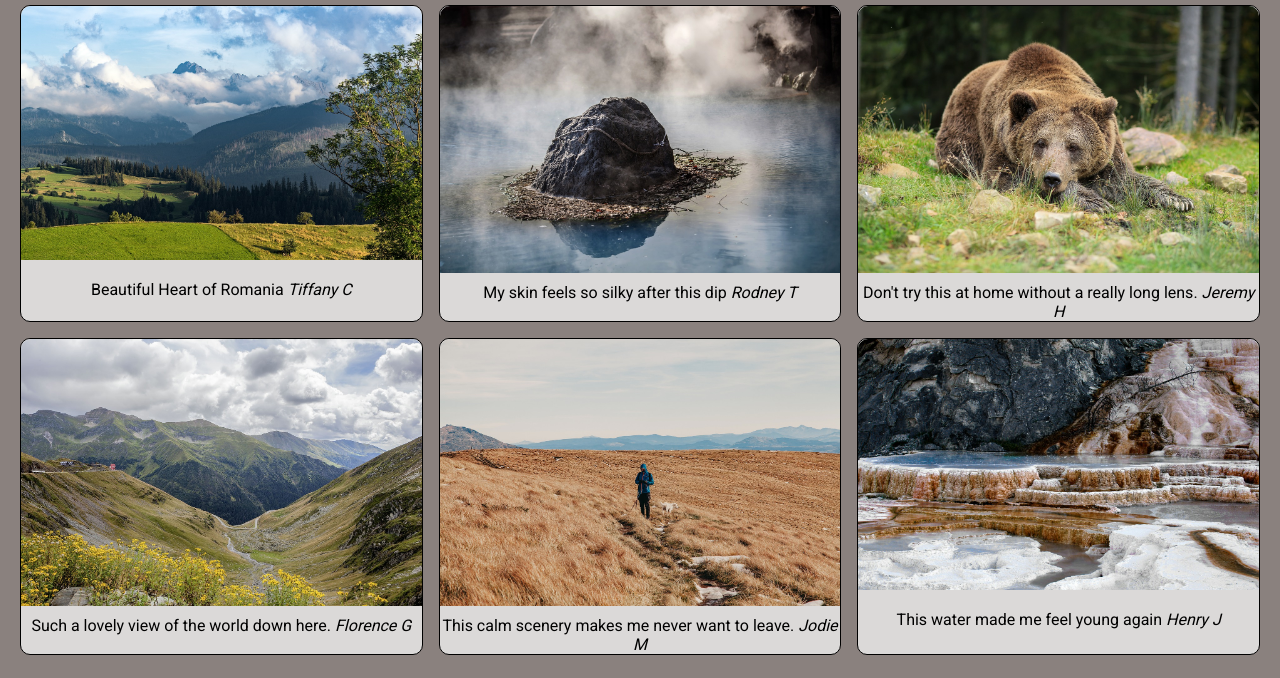
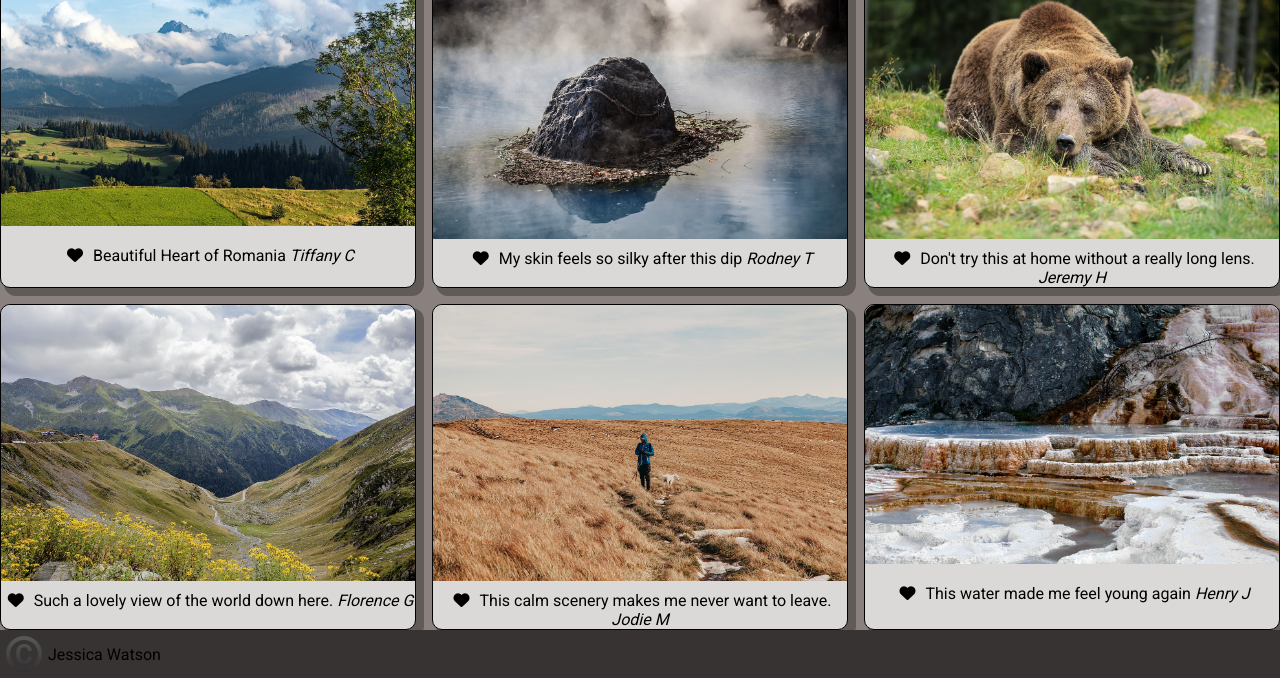
Before and after one commit to Enyorose/cpnt260-a3, a plain HTML site: page index.html in a window 1280 px wide. Shown: the part 162-840 px from the top of the page. Before the commit the page ends 817 px from the top, so only its background shows below. Drawn offline with Linux system fonts and the light colour scheme; a web font is replaced by a local one.

Commit message:
troubleshooting footer

```diff
--- a/fonts.css
+++ b/fonts.css
@@ -1,3 +1,7 @@
+*{
+  padding: 0;
+  margin: 0;
+}
 h1, h2, span, a {
   font-family: 'Amarante', cursive;
 }
@@ -18,6 +22,15 @@ nav, footer {
 body {
   background-color: #8A817E;
   margin: 0;
+  flex-grow: 1;
+  display: flex;
+  flex-direction: column;
+}
+html{
+  height: 100%;
+}
+main{
+  height: 100%;
 }
 a button {
   background-color: #8A817E;
--- a/index.html
+++ b/index.html
@@ -31,40 +31,44 @@
   <main>
     <figure>
       <img src="images/mount-land-1.jpg" alt="Carpathian Mountain Landscape">
-      <figcaption class="too-short">Beautiful Heart of Romania
+      <figcaption class="too-short"><i class="fas fa-heart"></i></i>Beautiful Heart of Romania
         <cite>Tiffany C</cite>
       </figcaption>
     </figure>
     <figure>
       <img src="images/hot-spring.jpg" alt="Photo of the romanian hot-spings">
-      <figcaption>My skin feels so silky after this dip
+      <figcaption><i class="fas fa-heart"></i>My skin feels so silky after this dip
         <cite>Rodney T</cite>
       </figcaption>
     </figure>
     <figure>
       <img src="images/bear-laying-down.jpg" alt="Photo of a bear in the sun">
-      <figcaption>Don't try this at home without a really long lens.
+      <figcaption><i class="fas fa-heart"></i>Don't try this at home without a really long lens.
         <cite>Jeremy H</cite>
       </figcaption>
     </figure>
     <figure>
       <img src="images/mount-flowers.jpg" alt="Photo of a sunny Valley with flowers">
-      <figcaption>Such a lovely view of the world down here.
+      <figcaption><i class="fas fa-heart"></i>Such a lovely view of the world down here.
         <cite>Florence G</cite>
       </figcaption>
     </figure>
     <figure>
       <img src="images/mount-valley.jpg" alt="Photo of a calm mountain valley">
-      <figcaption>This calm scenery makes me never want to leave.
+      <figcaption><i class="fas fa-heart"></i>This calm scenery makes me never want to leave.
         <cite>Jodie M</cite>
       </figcaption>
     </figure>
     <figure>
       <img src="images/hot-springs.jpg" alt="Photo of a mineral hot-spring">
-      <figcaption class="too-short">This water made me feel young again
+      <figcaption class="too-short"><i class="fas fa-heart"></i>This water made me feel young again
         <cite>Henry J</cite>
       </figcaption>
     </figure>
   </main>
+  <footer>
+    <img src="images/icons8-copyright-48.png" alt="copyright">
+    <p>Jessica Watson</p>
+  </footer>
 </body>
 </html>
--- a/styles.css
+++ b/styles.css
@@ -1,3 +1,13 @@
+html{
+  height: 100vh;
+}
+body {
+  background-color: #8A817E;
+  margin: 0;
+  display: flex;
+  flex-direction: column;
+  height: 100vh;
+}
 nav {
   display: flex;
   justify-content: space-between;
@@ -24,13 +34,14 @@ ul li {
   border-radius: 5px;
   margin: 7px;
 }
+h1 {
+  text-align: center;
+}
 main {
   display: grid;
   grid-template-columns: repeat(auto-fit, minmax(400px, 1fr));
   grid-gap: 1rem;
-  margin-left: 20px;
-  margin-right: 20px;
-  height: 300px;
+  flex-grow: 1;
 }
 img {
   max-width: 100%;
@@ -44,8 +55,8 @@ figure {
   margin: 0px;
   border: 1px solid black;
   border-radius: 10px;
+  box-shadow: 6px 6px 0px 2px rgba(0,0,0,0.3);
 }
-
 figcaption {
 min-width: 20ch;
 padding-top: 10px;
@@ -54,3 +65,18 @@ text-align: center;
 .too-short {
   padding-top: 20px;
 }
+.fa-heart {
+  padding-right: 10px;
+}
+.fa-heart:hover {
+  transform: scale(1.2);
+  color: aqua;
+}
+footer img{
+  max-width: 50px;
+}
+
+i {
+  font-size: 16px;
+  padding-left: 5px;
+}
```
